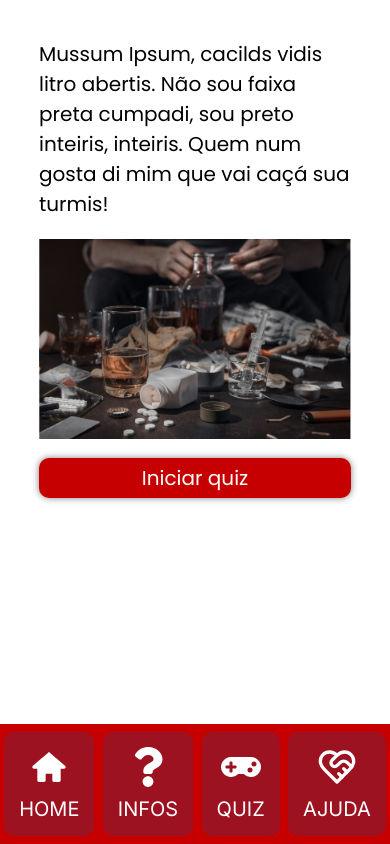
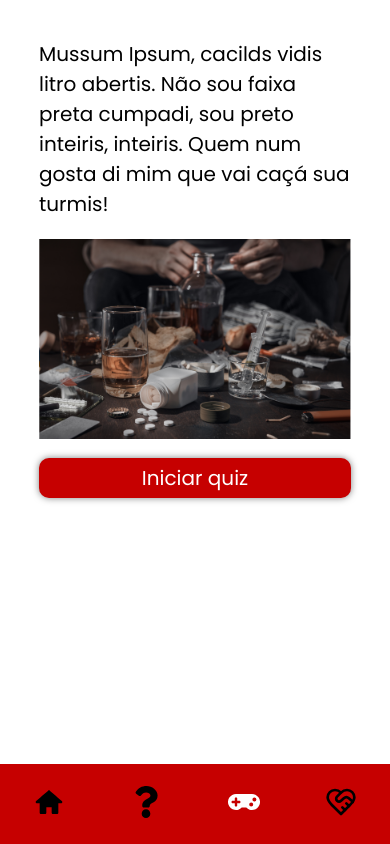
Before and after one commit to ymatzz/projeto-web-mobile, a Next.js app: page /quiz in a window 390 px wide. Built offline with nearby package versions, Linux system fonts and the light colour scheme.

Commit message:
correções do header para mobile

```diff
--- a/src/components/Header/index.jsx
+++ b/src/components/Header/index.jsx
@@ -30,7 +30,11 @@ export default function Header() {
     }, []);
 
     const isActive = (path) => {
-        return rotaLink == path ? 'linkAtivo' : 'link';
+        if (windowWidth > 600) {
+            return rotaLink == path ? 'linkAtivo' : 'link';
+        } else {
+            return rotaLink == path ? 'iconAtivo' : 'icon';
+        }
     };
 
     return (
@@ -56,16 +60,16 @@ export default function Header() {
                 <Container>
                     <NavHeader>
                         <Link href="/" style={{ "text-decoration": "none" }}>
-                            <SidebarItem text={'HOME'} Icon={<TiHome />} />
+                            <TiHome className={isActive('/')} />
                         </Link>
                         <Link href="/curiosidades" style={{ "text-decoration": "none" }}>
-                            <SidebarItem text={'INFOS'} Icon={<FaQuestion />} />
+                            <FaQuestion className={isActive('/curiosidades')} />
                         </Link>
                         <Link href="/quiz" style={{ "text-decoration": "none" }}>
-                            <SidebarItem text={'QUIZ'} Icon={<FaGamepad />} />
+                            <FaGamepad className={isActive('/quiz')} />
                         </Link>
                         <Link href="/ajuda" style={{ "text-decoration": "none" }}>
-                            <SidebarItem text={'AJUDA'} Icon={<LuHeartHandshake />} />
+                            <LuHeartHandshake className={isActive('/ajuda')} />
                         </Link>
                     </NavHeader>
                 </Container>
--- a/src/components/Header/style.js
+++ b/src/components/Header/style.js
@@ -2,7 +2,7 @@
 import styled from 'styled-components';
 
 export const Container = styled.div`
-    min-height: 120px;
+    min-height: 80px;
     background-color: #C60000;
     @media screen and (min-width: 600px){
         min-height: 100px;
@@ -22,6 +22,16 @@ export const NavHeader = styled.div`
         align-items: start;
         padding: 8px;
         justify-content: space-between;
+    }
+    .icon{
+        height: 32px;
+        width: 32px;
+        color: black;
+    }
+    .iconAtivo{
+        height: 32px;
+        width: 32px;
+        color: #FFFFFF;
     }
 `
 
@@ -74,6 +84,12 @@ export const ContentContainer = styled.div`
         font-weight: 400;
     }
 
+    .link:hover{
+        text-decoration: underline black;
+        color: black;
+        font-weight: 400;
+    }
+
     .linkAtivo{
         text-decoration: none;
         color: black;
```
